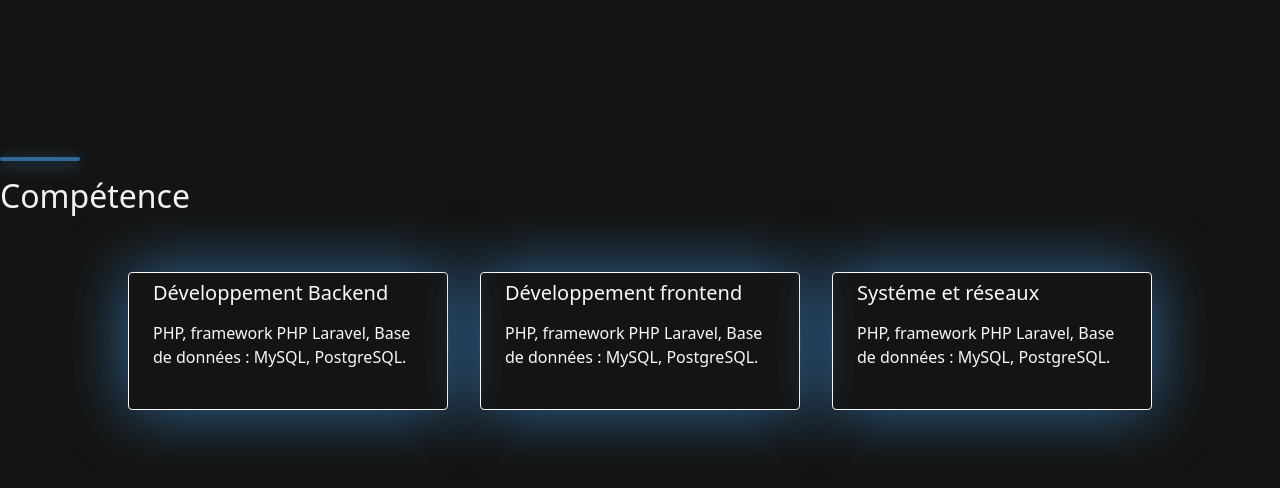
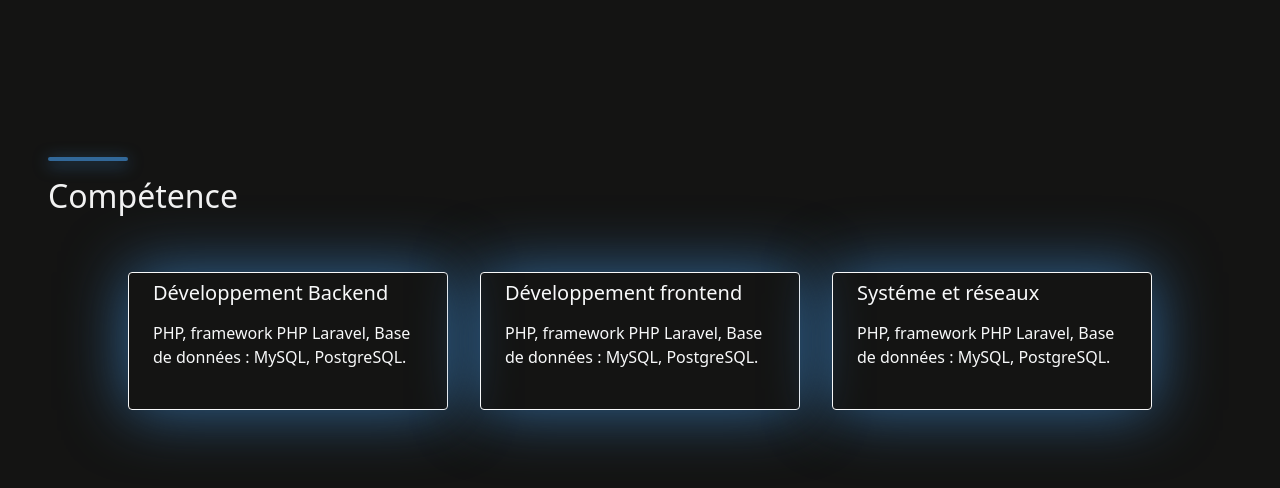
Before and after one commit to Anthony-Perriolat/cvPersonnel, a plain HTML site: page index.html in a window 1280 px wide. Shown: the part 789-1277 px from the top of the page. Drawn offline with nearby package versions, Linux system fonts and the light colour scheme.

Commit message:
Change: color resolution correct margin

```diff
--- a/index.html
+++ b/index.html
@@ -48,7 +48,7 @@
     <div class="separateur"></div>
     <section>
         <div>
-            <h2 class="barre-flou ">Compétence</h2>
+            <h2 class="barre-flou mx-5 ">Compétence</h2>
         </div>
         <div class="separateur2"></div>
         <div class="d-flex flex-md-row flex-column">
```
